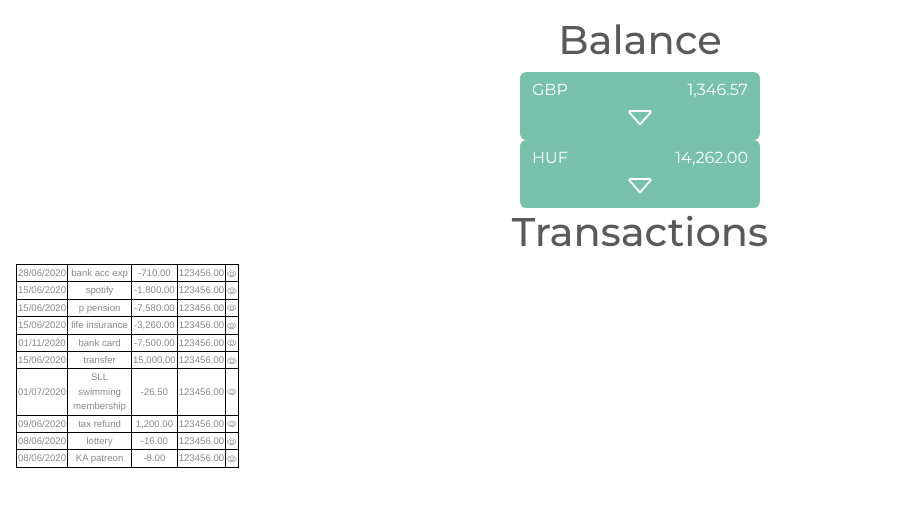
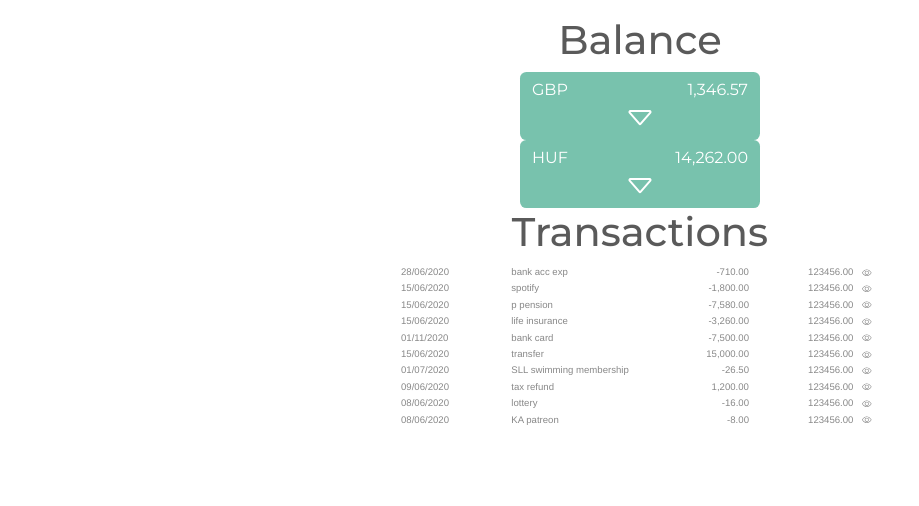
Before and after one commit to dgloriaweb/budgeter_frontend, a Vue app: page / in a window 1280 px wide. Shown: the top 506 px of the page, without its empty margins (0-919 px from the left). Built offline with nearby package versions, Linux system fonts and the light colour scheme.

Commit message:
finished transactions table formatting

```diff
--- a/src/components/TransactionsList.vue
+++ b/src/components/TransactionsList.vue
@@ -5,17 +5,17 @@
     <h1>Transactions</h1>
     <table class="my-table">
         <tr v-for="transaction in db_json" :key="transaction.id">
-          <td>
+          <td style="text-align:left">
           {{ transaction.date }}
         </td>
 
-        <td>
+        <td style="text-align:left">
           {{ transaction.description }}
         </td>
-        <td>
+        <td style="text-align:right">
           {{ transaction.amount | toFloat }}
         </td>
-        <td>
+        <td style="text-align:right">
           123456.00
         </td>
 
@@ -26,13 +26,13 @@
           />
 
 
+        </td>
         <b-collapse
           :id="'collapse-1-side' + transaction.id"
           style="grid-column:1/6;"
         >
           <Transaction :transaction="transaction" />
         </b-collapse>
-        </td>
       <!-- END Transaction bit ends here -->
     </tr>
 
@@ -89,8 +89,14 @@ export default {
   font-size: 0.8rem;
 }
 
+.my-table {
+  width:100%;
+  max-width:30rem;
+  margin:auto;
+}
+
 .my-table td{
-  border: 1px solid black;
+  /* border: 1px solid black; */
   max-width:4rem;
   font-size:0.6rem;
 }
```
